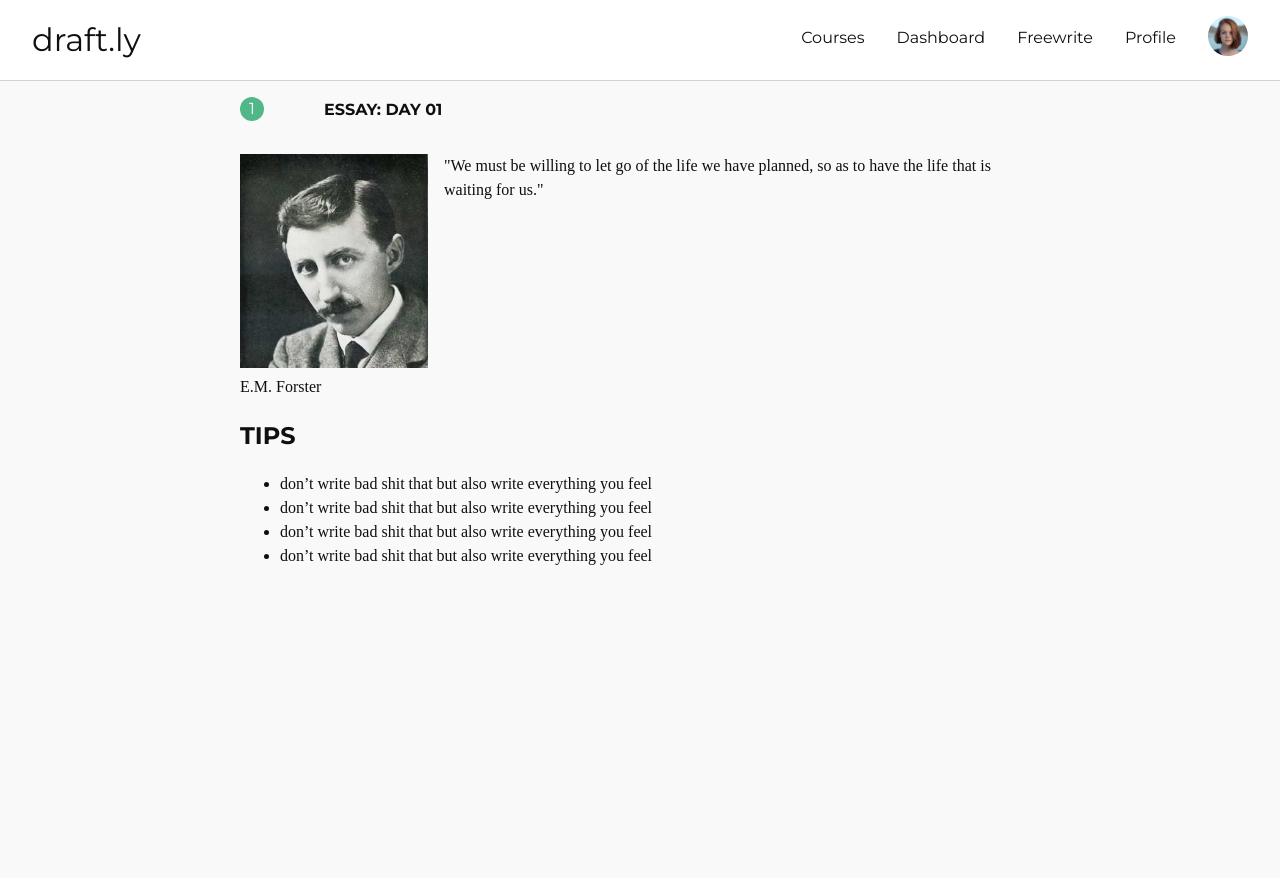
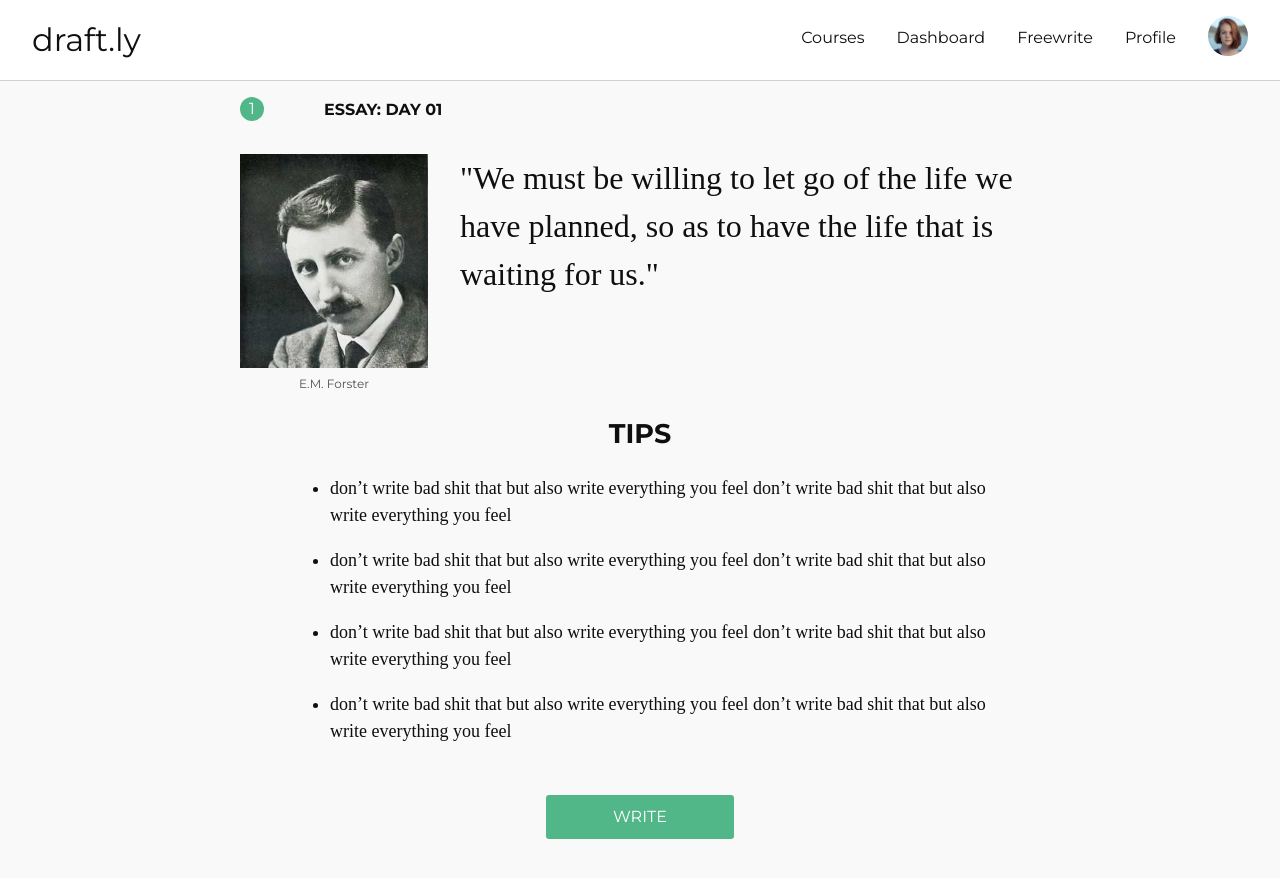
Before and after one commit to davidpowellme/draftly, a Jekyll site: the page built from day.html, in a window 1280 px wide. Shown: the top 878 px of the page. Built offline with Jekyll 4.4.1, drawn with Linux system fonts in a browser that asks for light colours; nearby versions of some CDN libraries.

Commit message:
still workin on the prompt page

```diff
--- a/_sass/_global.scss
+++ b/_sass/_global.scss
@@ -30,11 +30,20 @@ img {max-width: 100%;}
 
 a {text-decoration:none;}
 
+li {margin: 1em 0;}
+
 
 .page-content .wrapper {
 	margin: 1rem auto;
 	max-width: 800px;
 	width: 90%;
+}
+
+.caption {
+	color: $color-medium;
+	font-family: $font-headings;
+	font-size: 12px;
+	text-align: center;
 }
 
 .btn {
@@ -294,3 +303,33 @@ section {
 		padding: 0.15em 0 0 0;
 	}
 }
+.day-prompt {
+
+	.quote {
+		padding: 0 0.5em;
+	}
+	.write {
+		margin: 2em auto 1.5em auto;
+		float: none;
+
+		.btn {
+			background: $color-accent;
+			border-color: $color-accent;
+			color: $color-light;
+		}
+	}
+}
+
+.tips {
+	font-size: 18px;
+	margin: 0 auto;
+	max-width: 700px;
+
+	h2 {
+		text-align: center;
+	}
+}
+
+@media (min-width: 650px) {
+	.quote {font-size: 2em;}
+}
--- a/day.html
+++ b/day.html
@@ -20,27 +20,29 @@ permalink: /day-01/
 			<div>
 				<img src="/images/emforster.jpg" alt="E.M. Forster">
 			</div>
-			<div>E.M. Forster</div>
+			<div class="caption">E.M. Forster</div>
 		</article>
 		<article class="col-sm-9">
-			<div>
+			<div class="quote">
 				"We must be willing to let go of the life we have planned, so as to have the life that is waiting for us."
 		</article>
 	</section>
-	<section>
+	<section class="tips">
 		<article>
 			<h2>Tips</h2>
 		</article>
 		<article>
 			<div>
 				<ul>
-					<li>don’t write bad shit that but also write everything you feel</li>
-					<li>don’t write bad shit that but also write everything you feel</li>
-					<li>don’t write bad shit that but also write everything you feel</li>
-					<li>don’t write bad shit that but also write everything you feel</li>
+					<li>don’t write bad shit that but also write everything you feel don’t write bad shit that but also write everything you feel</li>
+					<li>don’t write bad shit that but also write everything you feel don’t write bad shit that but also write everything you feel</li>
+					<li>don’t write bad shit that but also write everything you feel don’t write bad shit that but also write everything you feel</li>
+					<li>don’t write bad shit that but also write everything you feel don’t write bad shit that but also write everything you feel</li>
 				</ul>
 			</div>
 		</article>
-
+	</section>
+	<section class="col-sm-12 col-md-4 col-lg-3 write">
+		<a href="#" class="btn">Write</a>
 	</section>
 </main>
```
